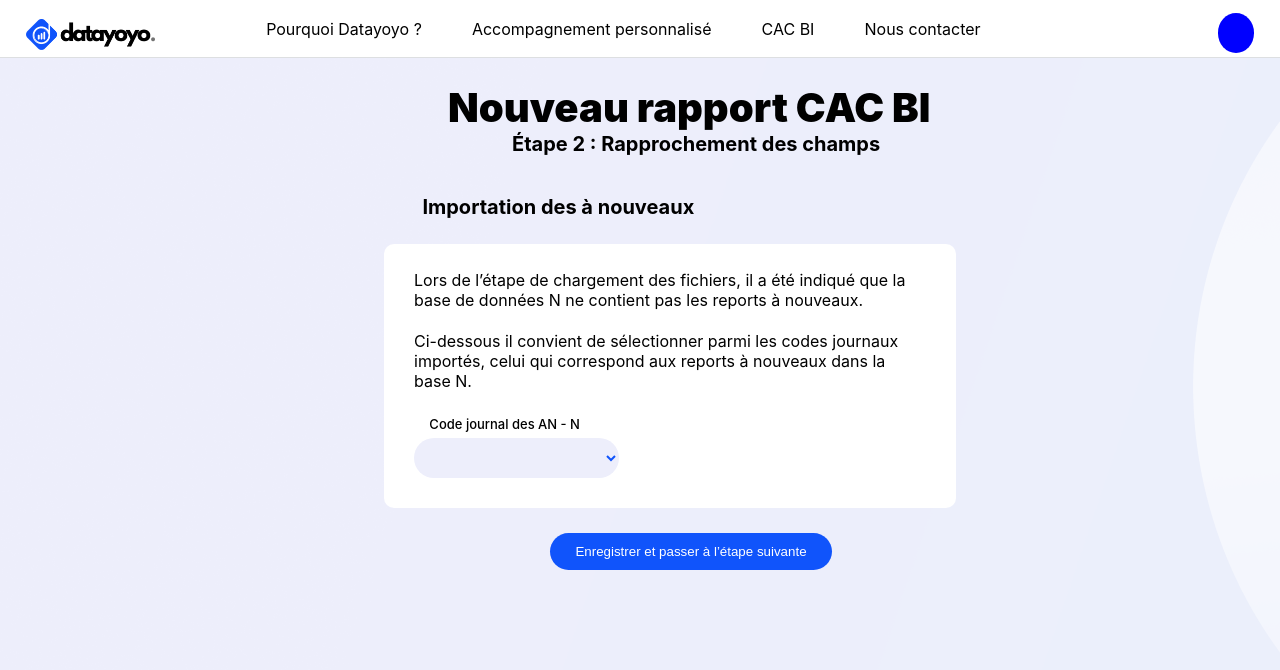
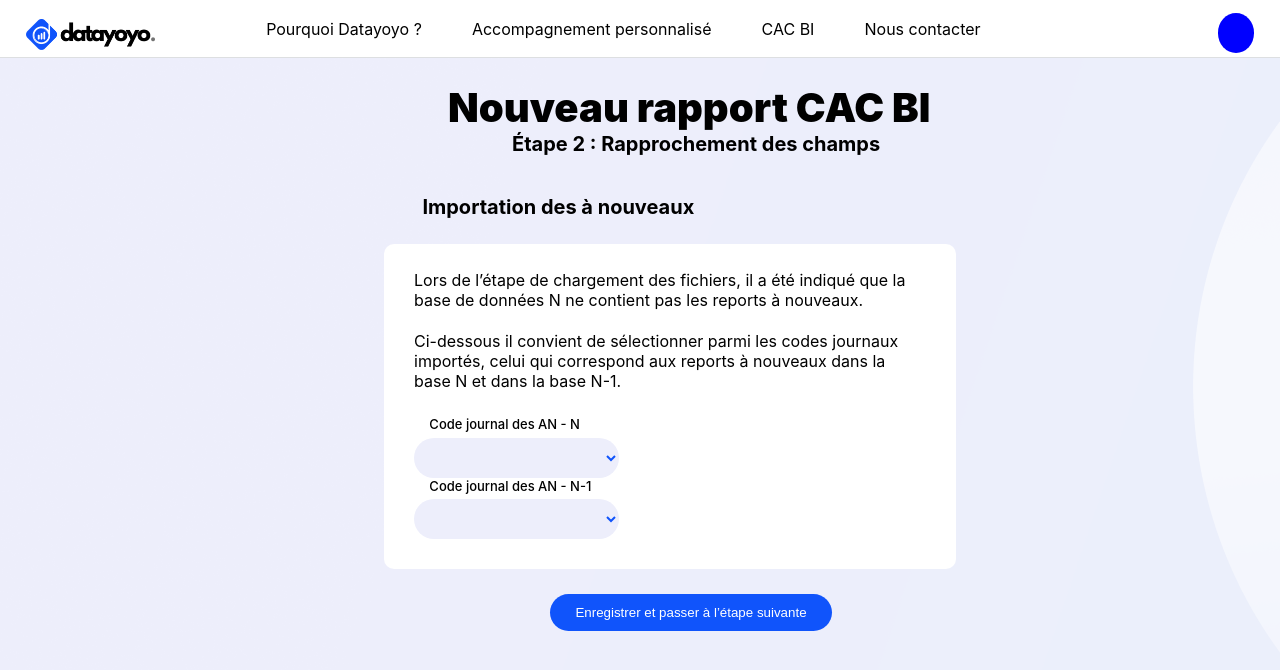
Before and after one commit to Muttharbutt/datayoyofrontend, a React (Create React App) app: page /stepthree in a window 1280 px wide. Shown: the top 670 px of the page. Built offline with nearby package versions, Linux system fonts and the light colour scheme.

Commit message:
stephtree handle a nouveau for N-1

```diff
--- a/src/components/stepthree/stepthree.js
+++ b/src/components/stepthree/stepthree.js
@@ -5,17 +5,17 @@ import Cookies from 'universal-cookie';
 
 function Stepthree() {
   const [selectOptionsN, setSelectOptionsN] = useState([]);
-  // const [selectOptionsNMinus1, setSelectOptionsNMinus1] = useState([]);
+  const [selectOptionsNMinus1, setSelectOptionsNMinus1] = useState([]);
 
   const [ANouveauN, setANouveauN] = useState('');
-  // const [ANouveauNMinus1, setANouveauNMinus1] = useState('');
+  const [ANouveauNMinus1, setANouveauNMinus1] = useState('');
 
   const handleSelectChangeN = (e) => {
     setANouveauN(e.target.value);
   };
-  // const handleSelectChangeNMinus1 = (e) => {
-  //   setANouveauNMinus1(e.target.value);
-  // };
+  const handleSelectChangeNMinus1 = (e) => {
+    setANouveauNMinus1(e.target.value);
+  };
 
   useEffect(() => {
     const cookies = new Cookies();
@@ -24,11 +24,11 @@ function Stepthree() {
       setSelectOptionsN(listStrN);
       setANouveauN(listStrN[0]);
     }
-    // const listStrNMinus1 = cookies.get('aNouveauNMinus1')
-    // if (listStrNMinus1) {
-    //   setSelectOptionsNMinus1(listStrNMinus1);
-    // setANouveauNMinus1(listStrNMinus1[0]);
-    // }
+    const listStrNMinus1 = cookies.get('aNouveauNMinus1')
+    if (listStrNMinus1) {
+      setSelectOptionsNMinus1(listStrNMinus1);
+    setANouveauNMinus1(listStrNMinus1[0]);
+    }
   }, []);
 
 
@@ -48,8 +48,8 @@ function Stepthree() {
       const body = {}
       body['a_nouveau_n'] = true
       body['code_journal_a_nouveau_n'] = ANouveauN
-      // body['a_nouveau_n_minus_1'] = true
-      // body['code_journal_a_nouveau_n_minus_1'] = ANouveauNMinus1
+      body['a_nouveau_n_minus_1'] = true
+      body['code_journal_a_nouveau_n_minus_1'] = ANouveauNMinus1
 
       const response = await fetch(`http://localhost:8000/reports/mapping/${mappingId}/`, {
         method: 'PATCH',
@@ -85,7 +85,7 @@ function Stepthree() {
         <div className="teststeting">Importation des à nouveaux</div>
         <div className='centerbox'>
           <p  style={{marginBottom:"4%"}}>Lors de l’étape de chargement des fichiers, il a été indiqué que la base de données N ne contient pas les reports à nouveaux.</p>
-          <p style={{marginBottom:"5%"}}>Ci-dessous il convient de sélectionner parmi les codes journaux importés, celui qui correspond aux reports à nouveaux dans la base N.</p>
+          <p style={{marginBottom:"5%"}}>Ci-dessous il convient de sélectionner parmi les codes journaux importés, celui qui correspond aux reports à nouveaux dans la base N et dans la base N-1.</p>
           <div className='styletext'>Code journal des AN - N</div>
           <select
             style={{width:"40%", height:"40px", borderRadius:"20px", backgroundColor:"#EDEEFB", color:"#1054FB", border:"none", paddingLeft:"20px", marginTop:"2%"}}
@@ -96,7 +96,18 @@ function Stepthree() {
               <option key={index} value={option}>{option}</option>
             ))}
           </select>
+          <div className='styletext'>Code journal des AN - N-1</div>
+          <select
+            style={{width:"40%", height:"40px", borderRadius:"20px", backgroundColor:"#EDEEFB", color:"#1054FB", border:"none", paddingLeft:"20px", marginTop:"2%"}}
+            value={ANouveauNMinus1}
+            onChange={handleSelectChangeNMinus1}
+          >
+            {selectOptionsNMinus1.map((option, index) => (
+              <option key={index} value={option}>{option}</option>
+            ))}
+          </select>
         </div>
+
         <button style={{marginLeft:"43%", marginTop:"2%"}} className='button2' onClick={handleSaveAndContinue}>Enregistrer et passer à l’étape suivante</button>
       </div>
     </>
```
